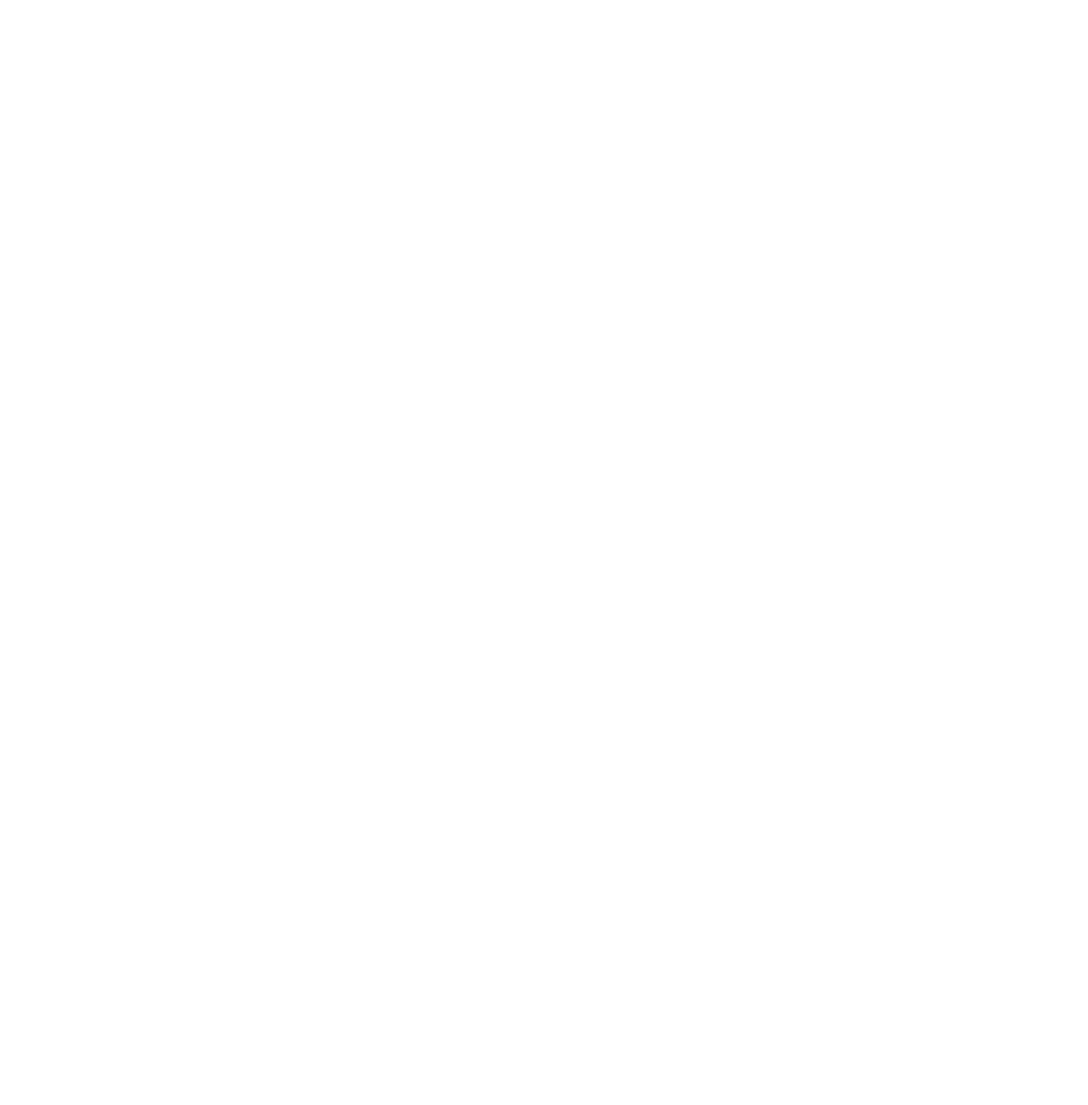
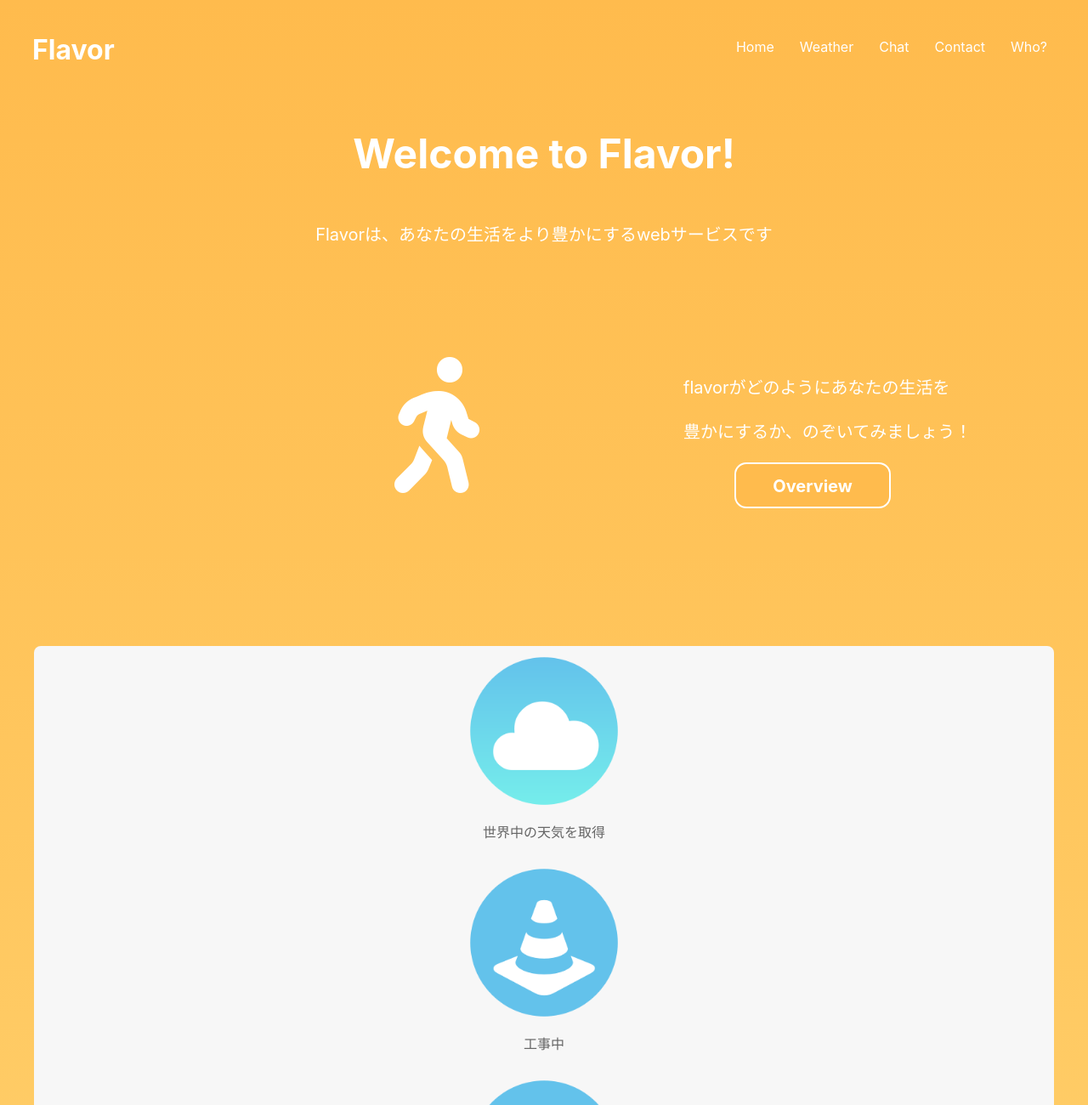
Before and after one commit to tera-stay/Flavor, a plain HTML site: page EX10.html in a window 1280 px wide. Shown: the top 1300 px of the page at 85% size. Before the commit the page ends 800 px from the top, so only its background shows below. Drawn offline with Linux system fonts and the light colour scheme.

Commit message:
チャットへのリンク

```diff
--- a/EX10.html
+++ b/EX10.html
@@ -0,0 +1,66 @@
+<!doctype html>
+<html lang = "ja">
+    <head>
+        <meta charset = "utf-8">
+        <title>Flavor</title>
+
+        <link rel="stylesheet" type="text/css" href="css/home.css">
+        <meta name="viewport" content="width=device-width,initial-scale=1.0,minimum-scale=1.0">
+        <link href="https://use.fontawesome.com/releases/v5.6.1/css/all.css" rel="stylesheet">
+    </head>
+
+
+    <body class="home">
+        <header>
+            <div class=top>
+                <h1>Flavor</h1>
+                <input type ="checkbox" id = "navTgl">
+            <label for = "navTgl" class = "open"><span></span></label>
+            <label for="navTgl" class="close"></label>
+            <nav class="menu">
+                <ul>
+                    <li><a href="index.html">Home</a></li>
+                    <li><a href = "weather.html">Weather</a></li>
+                    <li><a href = "chat.html">Chat</a></li>
+                    <li><a href = "query.html">Contact</a></li>
+                    <li><a href = "who.html">Who?</a></li>
+                </ul>
+            </nav>
+            </div>
+        <div class="guide">
+            <h2>Welcome to Flavor!</h2>
+            <p>Flavorは、あなたの生活をより豊かにするwebサービスです</p>
+        </div>
+
+        <div class="overview">
+            <i class="fas fa-walking fa-10x"></i>
+            <p>flavorがどのようにあなたの生活を</p>
+            <p>豊かにするか、のぞいてみましょう！</p>
+            <a class="button" href="#content">Overview</a>
+        </div>
+        </header>
+
+        <main id="content">
+            <figure class="IconBox">
+                <img src="images/Entypo_2601(1)_256.png"  width="200" height="200">
+                <figcaption>世界中の天気を取得</figcaption>
+            </figure>
+            <figure class="IconBox">
+                <img src="images/Entypo_e7a3(0)_256.png"  width="200" height="200">
+                <figcaption>工事中</figcaption>
+            </figure>
+            <figure class="IconBox">
+                <img src="images/Entypo_e7a3(0)_256.png"  width="200" height="200">
+                <figcaption>工事中</figcaption>
+            </figure>
+        </main>
+        <footer>
+            <p>9回目の演習課題 u316075 作山創太朗</p>
+            <script>
+                document.write("作成日:"+ document.lastModified);
+            </script>
+
+            <address>Copyright(C) 2020 Allright Reserved.</address>
+        </footer>
+    </body>
+</html>
```
Also changed, not shown: index.html (+1 -1 lines).
